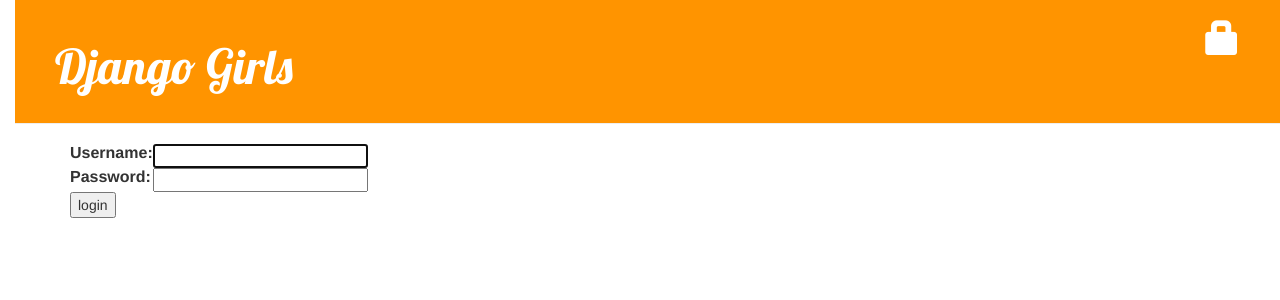
After one commit to ferdinandderamos105/my-first-blog, a Django app: page /accounts/login/ in a window 1280 px wide. The commit adds this page. Shown: the top 300 px of the page. Run offline with Django 3.2, Linux system fonts and the light colour scheme; some libraries are stand-ins or nearby versions.

Commit message:
Added login/logout.

```diff
--- a/blog/templates/blog/base.html
+++ b/blog/templates/blog/base.html
@@ -8,13 +8,18 @@
         <link href='//fonts.googleapis.com/css?family=Lobster&subset=latin,latin-ext' rel='stylesheet' type='text/css'>
         <link rel="stylesheet" href="{% static 'css/blog.css' %}">
     </head>
+
     <body>
+
       <div class="page-header">
           {% if user.is_authenticated %}
           <a href="{% url 'post_new' %}" class="top-menu"><span class="glyphicon glyphicon-plus"></span></a>
           <a href="{% url 'post_draft_list' %}" class="top-menu"><span class="glyphicon glyphicon-edit"></span></a>
+          <p class="top-menu">Hello {{ user.username }}<small> (<a href="{% url 'django.contrib.auth.views.logout' %}">Log out</a>)</small></p>
+          {% else %}
+          <a href="{% url 'django.contrib.auth.views.login' %}" class="top-menu"><span class="glyphicon glyphicon-lock"></span></a>
           {% endif %}
-            <h1><a href="/">Django Girls Blog</a></h1>
+          <h1><a href="{% url 'blog.views.post_list' %}">Django Girls</a></h1>
       </div>
           <div class="content container">
               <div class="row">
@@ -25,4 +30,5 @@
               </div>
           </div>
     </body>
+
   </html>
--- /dev/null
+++ b/blog/templates/registration/login.html
@@ -0,0 +1,26 @@
+{% extends "blog/base.html" %}
+
+{% block content %}
+
+{% if form.errors %}
+<p>Your username and password didn't match. Please try again.</p>
+{% endif %}
+
+<form method="post" action="{% url 'django.contrib.auth.views.login' %}">
+{% csrf_token %}
+<table>
+<tr>
+    <td>{{ form.username.label_tag }}</td>
+    <td>{{ form.username }}</td>
+</tr>
+<tr>
+    <td>{{ form.password.label_tag }}</td>
+    <td>{{ form.password }}</td>
+</tr>
+</table>
+
+<input type="submit" value="login" />
+<input type="hidden" name="next" value="{{ next }}" />
+</form>
+
+{% endblock %}
--- a/blog/views.py
+++ b/blog/views.py
@@ -3,11 +3,13 @@
 from .models import Post
 from .forms import PostForm
 from django.shortcuts import redirect
+from django.contrib.auth.decorators import login_required
 
 def post_list(request):
     posts = Post.objects.filter(published_date__lte=timezone.now()).order_by('published_date')
     return render(request, 'blog/post_list.html', {'posts': posts})
 
+@login_required
 def post_draft_list(request):
     posts = Post.objects.filter(published_date__isnull=True).order_by('created_date')
     return render(request, 'blog/post_draft_list.html', {'posts': posts})
@@ -16,6 +18,7 @@
     post = get_object_or_404(Post, pk=pk)
     return render(request, 'blog/post_detail.html', {'post': post})
 
+@login_required
 def post_new(request):
     if request.method == "POST":
         form = PostForm(request.POST)
@@ -29,6 +32,7 @@
         form = PostForm()
     return render(request, 'blog/post_edit.html', {'form': form})
 
+@login_required
 def post_edit(request, pk):
     post = get_object_or_404(Post, pk=pk)
     if request.method == "POST":
@@ -43,11 +47,13 @@
         form = PostForm(instance=post)
     return render(request, 'blog/post_edit.html', {'form': form})
 
+@login_required
 def post_publish(request, pk):
     post = get_object_or_404(Post, pk=pk)
     post.publish()
     return redirect('blog.views.post_detail', pk=pk)
 
+@login_required
 def post_remove(request, pk):
     post = get_object_or_404(Post, pk=pk)
     post.delete()
--- a/mysite/settings.py
+++ b/mysite/settings.py
@@ -122,3 +122,5 @@
 STATIC_URL = '/static/'
 
 STATIC_ROOT = os.path.join(BASE_DIR, 'static')
+
+LOGIN_REDIRECT_URL = '/'
--- a/mysite/urls.py
+++ b/mysite/urls.py
@@ -15,10 +15,14 @@
 """
 
 
-from django.conf.urls import include, url
+from django.conf.urls import patterns, include, url
+
 from django.contrib import admin
+admin.autodiscover()
 
-urlpatterns = [
+urlpatterns = patterns('',
     url(r'^admin/', include(admin.site.urls)),
+    url(r'^accounts/login/$', 'django.contrib.auth.views.login'),
+    url(r'^accounts/logout/$', 'django.contrib.auth.views.logout', {'next_page': '/'}),
     url(r'', include('blog.urls')),
-]
+)
```
Lines whose indentation alone changed are shown as unchanged.
